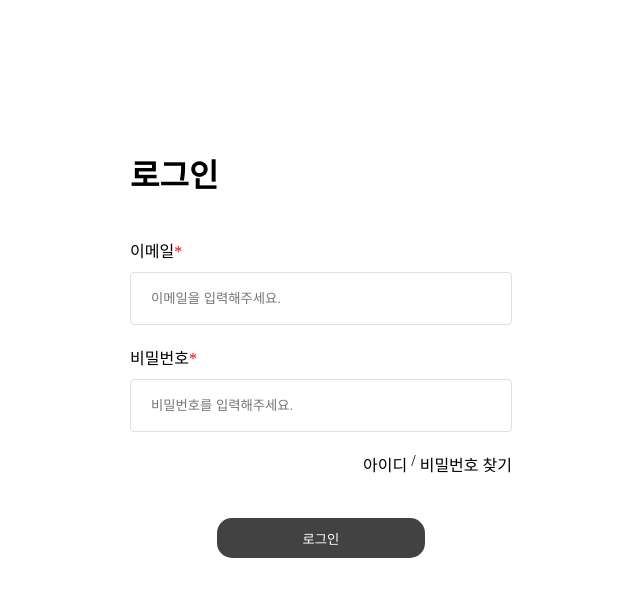
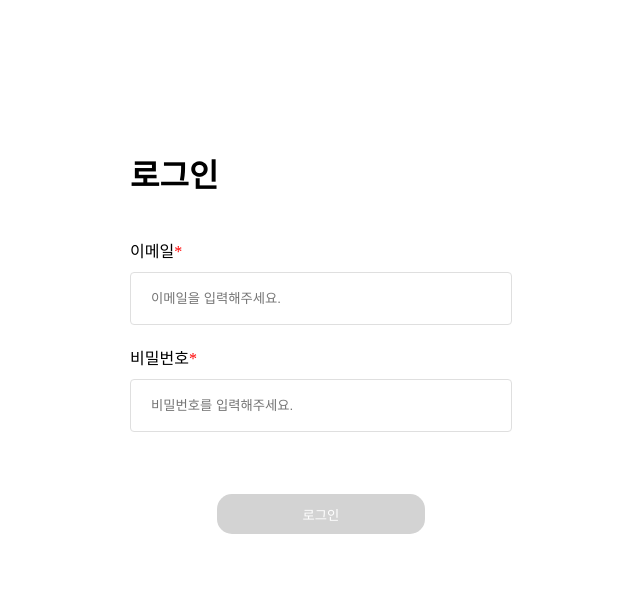
Before and after one commit to swcamp-teamP03/COPYT_Frontend, a React app: page /auth in a window 1280 px wide. Shown: the top 596 px of the page, without its empty margins (319-959 px from the left). Built offline with nearby package versions, Linux system fonts and the light colour scheme.

Commit message:
[feat] 로그인 버튼 disasbled 조건 추가

```diff
--- a/src/components/SignUp/TOS/index.tsx
+++ b/src/components/SignUp/TOS/index.tsx
@@ -1,5 +1,4 @@
 import React, { Dispatch, SetStateAction } from 'react';
-import SVG from '../../../assets';
 import * as S from './TOS.styles';
 
 export interface TOS {
--- a/src/pages/SignIn.tsx
+++ b/src/pages/SignIn.tsx
@@ -21,26 +21,22 @@ const SignIn = () => {
 
   const { mutate } = useSignInMutation(setError);
 
+  const isDisabled = !email || !password;
+
   const onSubmit = (event: FormEvent<HTMLFormElement>) => {
     event.preventDefault();
     mutate({ email, password });
   };
 
-  const goFindAccount = (link: string) => {
-    navigate(`/auth/find/${link}`);
-  };
   return (
     <Container>
       <Title>로그인</Title>
       <form onSubmit={onSubmit}>
         <LabelInput labelTitle="이메일" placeholder="이메일을 입력해주세요." name="email" value={email} onChange={handleChange} />
-        <LabelInput labelTitle="비밀번호" placeholder="비밀번호를 입력해주세요." name="password" value={password} onChange={handleChange} />
-        <Find>
-          <span onClick={() => goFindAccount('email')}>아이디</span>&nbsp;/&nbsp;<span onClick={() => goFindAccount('password')}>비밀번호 찾기</span>
-        </Find>
+        <LabelInput labelTitle="비밀번호" placeholder="비밀번호를 입력해주세요." name="password" value={password} onChange={handleChange} type="password" />
         {isError.signIn && <ErrorMessage>* {SIGNIN_MESSAGE.SIGN_IN}</ErrorMessage>}
         <Footer>
-          <Button buttonColor="black" buttonSize="buttonL" onButtonClick={() => {}} title="로그인" borderRadius="15px" type="submit" />
+          <Button buttonColor="black" buttonSize="buttonL" onButtonClick={() => {}} title="로그인" borderRadius="15px" type="submit" isDisabled={isDisabled} />
         </Footer>
       </form>
     </Container>
@@ -64,15 +60,6 @@ const Title = styled.h1`
   margin-bottom: 42px;
 `;
 
-const Find = styled.div`
-  cursor: pointer;
-  display: flex;
-  justify-content: flex-end;
-  a:hover {
-    text-decoration: underline;
-  }
-`;
-
 const Footer = styled.div`
   margin-top: 42px;
   width: 100%;
```
